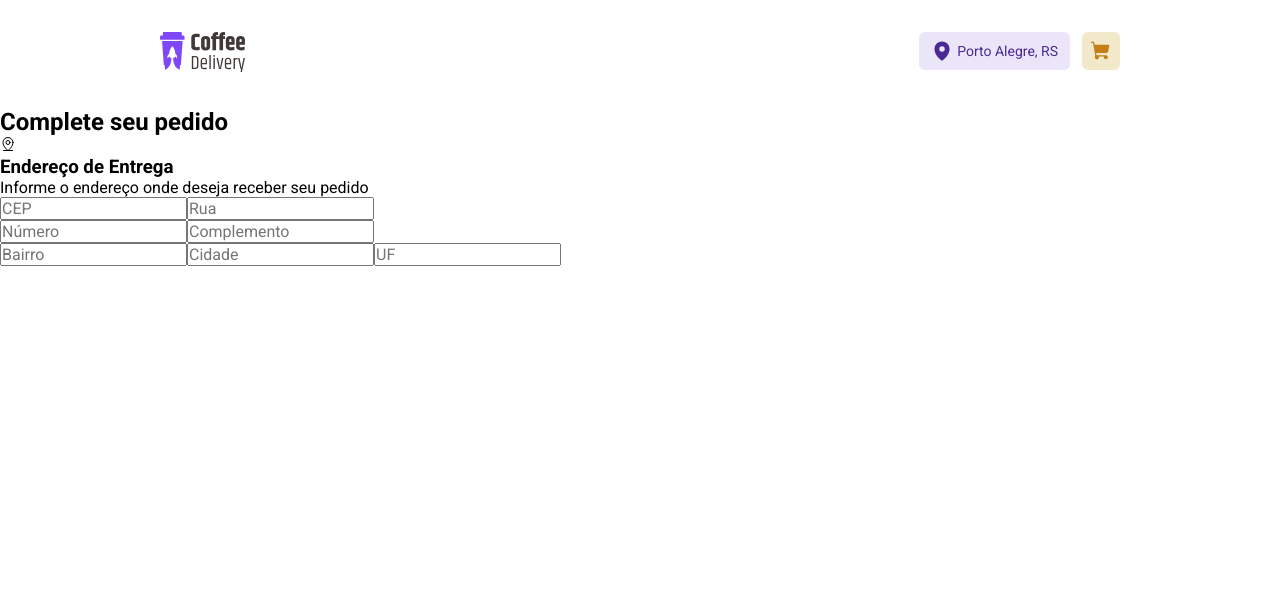
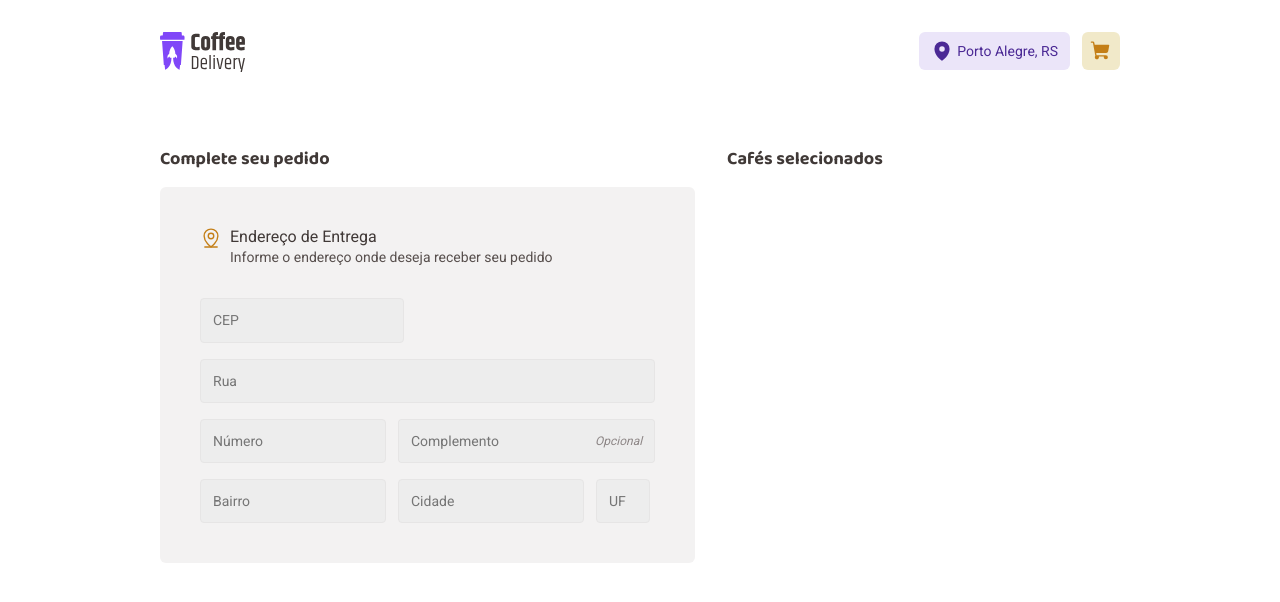
Before and after one commit to felipefss/ignite, a React (Vite) app in the folder 02-coffee-delivery/: page /checkout in a window 1280 px wide. Shown: the top 602 px of the page. Built offline with nearby package versions, Linux system fonts and the light colour scheme.

Commit message:
Finish styling DeliveryDetails on Checkout page.

```diff
--- a/02-coffee-delivery/src/pages/Checkout/components/DeliveryDetails/index.tsx
+++ b/02-coffee-delivery/src/pages/Checkout/components/DeliveryDetails/index.tsx
@@ -1,32 +1,45 @@
 import { MapPinLine } from "phosphor-react";
+
+import * as Styled from './styles';
 
 export function DeliveryDetails() {
   return (
-    <section>
-      <div>
-        <MapPinLine />
+    <Styled.DeliveryContainer>
+      <Styled.Header>
+        <MapPinLine size={22} />
 
-        <div>
+        <Styled.Title>
           <h3>Endereço de Entrega</h3>
           <p>Informe o endereço onde deseja receber seu pedido</p>
-        </div>
-      </div>
+        </Styled.Title>
+      </Styled.Header>
 
-      <div>
-        <input type="text" placeholder="CEP" />
-        <input type="text" placeholder="Rua" />
+      <Styled.Form>
+        <Styled.Input
+          type="text"
+          placeholder="CEP"
+          maxLength={9}
+          minLength={9}
+          size={9}
+          width={12.75}
+        />
+        <Styled.Input type="text" placeholder="Rua" />
 
-        <div>
-          <input type="text" placeholder="Número" />
-          <input type="text" placeholder="Complemento" />
-        </div>
+        <Styled.Info>
+          <Styled.Input type="text" placeholder="Número" />
 
-        <div>
-          <input type="text" placeholder="Bairro" />
-          <input type="text" placeholder="Cidade" />
-          <input type="text" placeholder="UF" maxLength={2} minLength={2} />
-        </div>
-      </div>
-    </section>
+          <Styled.InputGroup>
+            <Styled.ComplementoInput type="text" placeholder="Complemento" />
+            <Styled.OptionalText>Opcional</Styled.OptionalText>
+          </Styled.InputGroup>
+        </Styled.Info>
+
+        <Styled.Info>
+          <Styled.Input type="text" placeholder="Bairro" />
+          <Styled.Input type="text" placeholder="Cidade" />
+          <Styled.Input type="text" placeholder="UF" maxLength={2} minLength={2} size={2} />
+        </Styled.Info>
+      </Styled.Form>
+    </Styled.DeliveryContainer>
   );
 }
--- /dev/null
+++ b/02-coffee-delivery/src/pages/Checkout/components/DeliveryDetails/styles.ts
@@ -0,0 +1,95 @@
+import styled from "styled-components";
+
+export const DeliveryContainer = styled.div`
+  padding: 2.5rem;
+  background-color: ${props => props.theme.card};
+  border-radius: 6px;
+`;
+
+export const Header = styled.div`
+  display: flex;
+  gap: 0.5rem;
+  margin-bottom: 2rem;
+
+  svg {
+    color: ${props => props.theme["yellow-dark"]};
+  }
+`;
+
+export const Title = styled.div`
+  h3 {
+    font-size: 1rem;
+    font-weight: 400;
+    line-height: 1.3;
+    color: ${props => props.theme.subtitle};
+  }
+
+  p {
+    font-size: 0.875rem;
+    line-height: 1.3;
+    color: ${props => props.theme.text};
+  }
+`;
+
+export const Form = styled.div`
+  display: flex;
+  flex-direction: column;
+  gap: 1rem;
+`;
+
+export const Info = styled.div`
+  display: flex;
+  gap: 0.75rem;
+`;
+
+export const Input = styled.input`
+  padding: 0.75rem;
+  background-color: ${props => props.theme.input};
+  border: 1px solid ${props => props.theme.button};
+  border-radius: 4px;
+  font-size: 0.875rem;
+  font-weight: 400;
+  line-height: 1.3;
+  color: ${props => props.theme.text};
+  outline: none;
+
+  width: ${props => props.width ? `${props.width}rem` : 'inherit'};
+
+  &:focus, &:focus ~ span {
+    border-color: ${props => props.theme["yellow-dark"]};
+  }
+`;
+
+export const InputGroup = styled.div`
+  &:has(input:not(:placeholder-shown)) {
+    width: 100%;
+  }
+`;
+
+export const ComplementoInput = styled(Input)`
+  &:placeholder-shown {
+    border-top-right-radius: 0;
+    border-bottom-right-radius: 0;
+    border-right: none;
+  }
+
+  &:not(:placeholder-shown) ~ span {
+    display: none;
+  }
+`;
+
+export const OptionalText = styled.span`
+  background-color: ${props => props.theme.input};
+  vertical-align: middle;
+  padding: 0.88rem 0.75rem;
+  border: 1px solid ${props => props.theme.button};
+  border-top-right-radius: 4px;
+  border-bottom-right-radius: 4px;
+  border-left: none;
+
+  font-size: 0.75rem;
+  font-weight: 400;
+  font-style: italic;
+  line-height: 1.3;
+  color: ${props => props.theme.label};
+`;
--- a/02-coffee-delivery/src/pages/Checkout/index.tsx
+++ b/02-coffee-delivery/src/pages/Checkout/index.tsx
@@ -1,12 +1,18 @@
 import { DeliveryDetails } from "./components/DeliveryDetails";
+
+import * as Styled from './styles';
 
 export function Checkout() {
   return (
-    <div>
-      <div>
-        <h2>Complete seu pedido</h2>
+    <Styled.CheckoutContainer>
+      <section>
+        <Styled.Title>Complete seu pedido</Styled.Title>
         <DeliveryDetails />
-      </div>
-    </div>
+      </section>
+
+      <section>
+        <Styled.Title>Cafés selecionados</Styled.Title>
+      </section>
+    </Styled.CheckoutContainer>
   );
 }
--- /dev/null
+++ b/02-coffee-delivery/src/pages/Checkout/styles.ts
@@ -0,0 +1,16 @@
+import styled from "styled-components";
+
+export const CheckoutContainer = styled.div`
+  display: flex;
+  gap: 2rem;
+  padding: 2.5rem 10rem;
+`;
+
+export const Title = styled.h2`
+  font-family: 'Baloo 2', sans-serif;
+  font-size: 1.125rem;
+  font-weight: 700;
+  line-height: 1.3;
+  color: ${props => props.theme.subtitle};
+  margin-bottom: 1rem;
+`;
```
